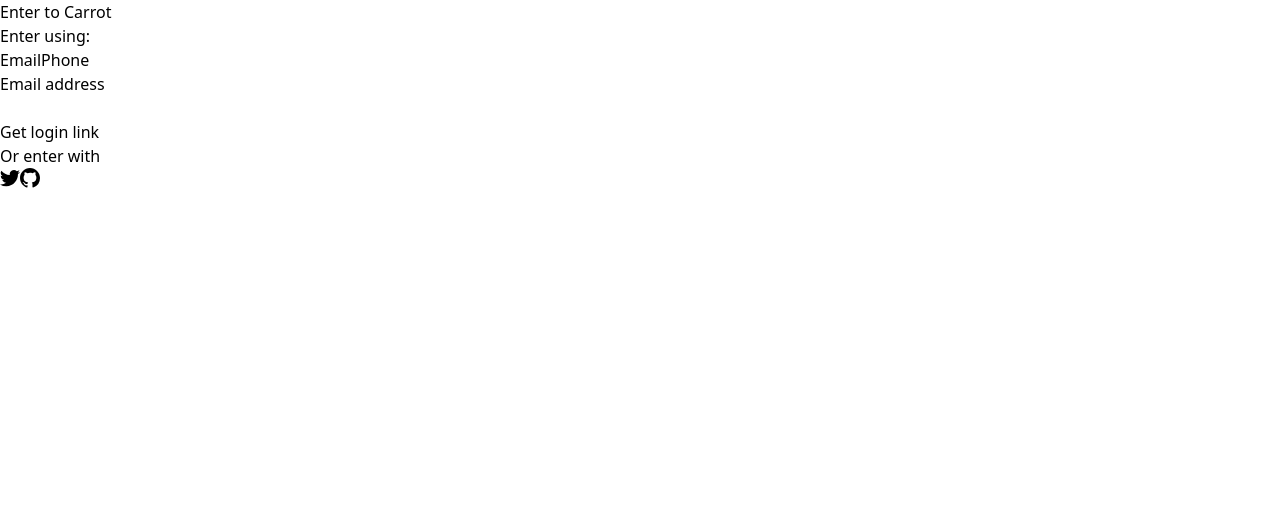
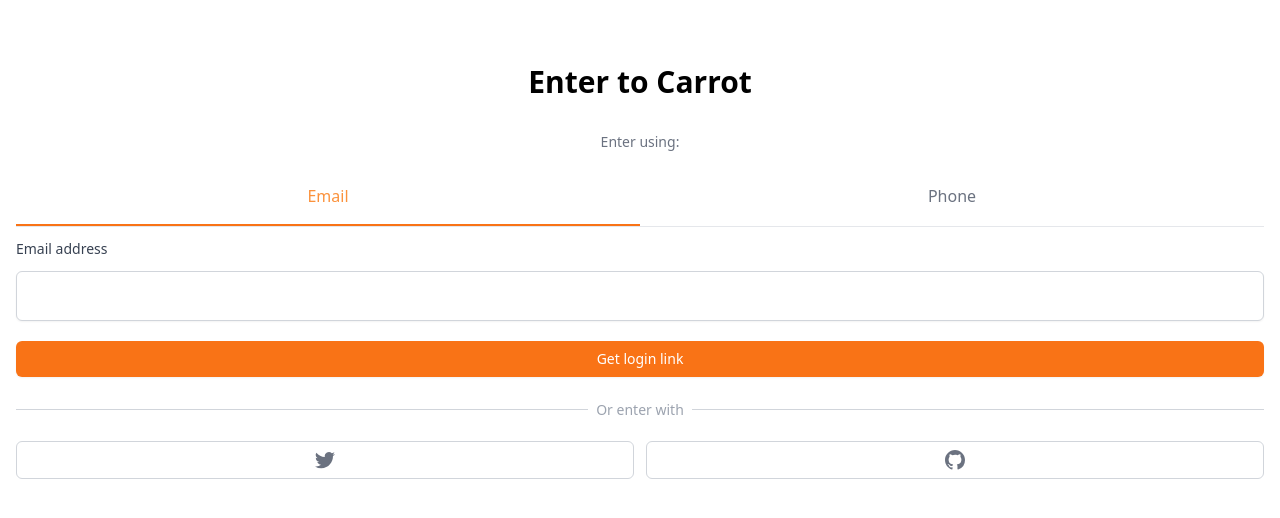
Before and after one commit to hyeyum0312/carrot-market, a Next.js app in the folder carrot-market/: page /enter in a window 1280 px wide. Shown: the top 518 px of the page. Built offline with nearby package versions, Linux system fonts and the light colour scheme.

Commit message:
enter page

```diff
--- a/carrot-market/package.json
+++ b/carrot-market/package.json
@@ -9,6 +9,8 @@
     "lint": "next lint"
   },
   "dependencies": {
+    "@tailwindcss/forms": "^0.5.3",
+    "@tailwindcss/typography": "^0.5.7",
     "next": "12.3.0",
     "react": "18.2.0",
     "react-dom": "18.2.0"
--- a/carrot-market/pages/enter.tsx
+++ b/carrot-market/pages/enter.tsx
@@ -4,45 +4,49 @@
     const [method, setMethod] = useState<"email" | "phone">("email");
     const onEmailClick = () => setMethod("email");
     const onPhoneClick = () => setMethod("phone");
+
+    function cls(...classnames:string[]){
+        return classnames.join(" ")
+    }
     return (
-        <div>
-            <h3>Enter to Carrot</h3>
-            <div>
-                <div>
-                    <h5>Enter using:</h5>
-                    <div>
-                        <button onClick={onEmailClick}>Email</button>
-                        <button onClick={onPhoneClick}>Phone</button>
+        <div className="mt-16 px-4">
+            <h3 className="text-3xl font-bold text-center">Enter to Carrot</h3>
+            <div className="mt-8">
+                <div className="flex flex-col items-center">
+                    <h5 className="text-sm text-gray-500 font-medium">Enter using:</h5>
+                    <div className="grid grid-cols-2 mt-8 w-full border-b">
+                        <button className={cls('pb-4 font-medium border-b-2',method ==='email'? 'border-b-2 text-orange-400 border-orange-500' : 'border-transparent text-gray-500')} onClick={onEmailClick}>Email</button>
+                        <button className={cls('pb-4 font-medium border-b-2',method ==='phone'? 'border-b-2 text-orange-400 border-orange-500' : 'border-transparent text-gray-500')} onClick={onPhoneClick}>Phone</button>
                     </div>
                 </div>
-                <form>
-                    <label>
+                <form className="flex flex-col">
+                    <label className="text-sm font-medium text-gray-700 mt-3 mb-2">
                         {method === "email" ? "Email address" : null}
                         {method === "phone" ? "Phone number" : null}
                     </label>
-                    <div>
-                        {method === "email" ? <input type="email" required /> : null}
+                    <div className="mt-1">
+                        {method === "email" ? <input type="email" className="appearance-none w-full px-3 py-3 border border-gray-300 rounded-md shadow-sm placeholder:gray-400 focus:ring-orange-500 focus:border-orange-500 focus:outline-none " required /> : null}
                         {method === "phone" ? (
-                            <div>
-                                <span>+82</span>
-                                <input type="number" required />
+                            <div className="flex rounded-md shadow-sm">
+                                <span className="flex items-center justify-center px-3 rounded-l-md border border-r-0 border-gray-50 text-gray-500 select-none">+82</span>
+                                <input type="number" className="appearance-none w-full px-3 py-3 border border-gray-300 rounded-md rounded-l-none shadow-sm placeholder:gray-400 focus:ring-orange-500 focus:border-orange-500 focus:outline-none " required />
                             </div>
                         ) : null}
                     </div>
-                    <button>
+                    <button className="mt-5 bg-orange-500 hover:bg-orange-600 text-white py-2 px-4 border-transparent rounded-md shadow-sm text-sm font-medium focus:ring-2 focus:ring-offset-2 focus:ring-orange-500 focus:outline-none">
                         {method === "email" ? "Get login link" : null}
                         {method === "phone" ? "Get one-time password" : null}
                     </button>
                 </form>
-                <div>
-                    <div>
-                        <div />
-                        <div>
-                            <span>Or enter with</span>
+                <div className="mt-8">
+                    <div className="relative">
+                        <div className="absolute w-full border-t border-gray-300"></div>
+                        <div className="relative -top-3 text-center">
+                            <span className="bg-white px-2 text-sm text-gray-400">Or enter with</span>
                         </div>
                     </div>
-                    <div>
-                        <button>
+                    <div className="grid grid-cols-2 gap-3 mt-2">
+                        <button className="flex justify-center items-center py-2 border border-gray-300 rounded-md bg-white font-medium text-gray-500 font-sm hover:bg-gray-50">
                             <svg
                                 className="w-5 h-5"
                                 aria-hidden="true"
@@ -52,7 +56,7 @@
                                 <path d="M6.29 18.251c7.547 0 11.675-6.253 11.675-11.675 0-.178 0-.355-.012-.53A8.348 8.348 0 0020 3.92a8.19 8.19 0 01-2.357.646 4.118 4.118 0 001.804-2.27 8.224 8.224 0 01-2.605.996 4.107 4.107 0 00-6.993 3.743 11.65 11.65 0 01-8.457-4.287 4.106 4.106 0 001.27 5.477A4.073 4.073 0 01.8 7.713v.052a4.105 4.105 0 003.292 4.022 4.095 4.095 0 01-1.853.07 4.108 4.108 0 003.834 2.85A8.233 8.233 0 010 16.407a11.616 11.616 0 006.29 1.84" />
                             </svg>
                         </button>
-                        <button>
+                        <button className="flex justify-center items-center py-2 border border-gray-300 rounded-md bg-white font-medium text-gray-500 font-sm hover:bg-gray-50">
                             <svg
                                 className="w-5 h-5"
                                 aria-hidden="true"
--- a/carrot-market/tailwind.config.js
+++ b/carrot-market/tailwind.config.js
@@ -7,6 +7,6 @@
   theme: {
     extend: {},
   },
-  plugins: [],
+  plugins: [require("@tailwindcss/forms")],
   darkMode:'class'
 }
```
Also changed, not shown: 1 other file (tests, documents, lock files or other folders).
